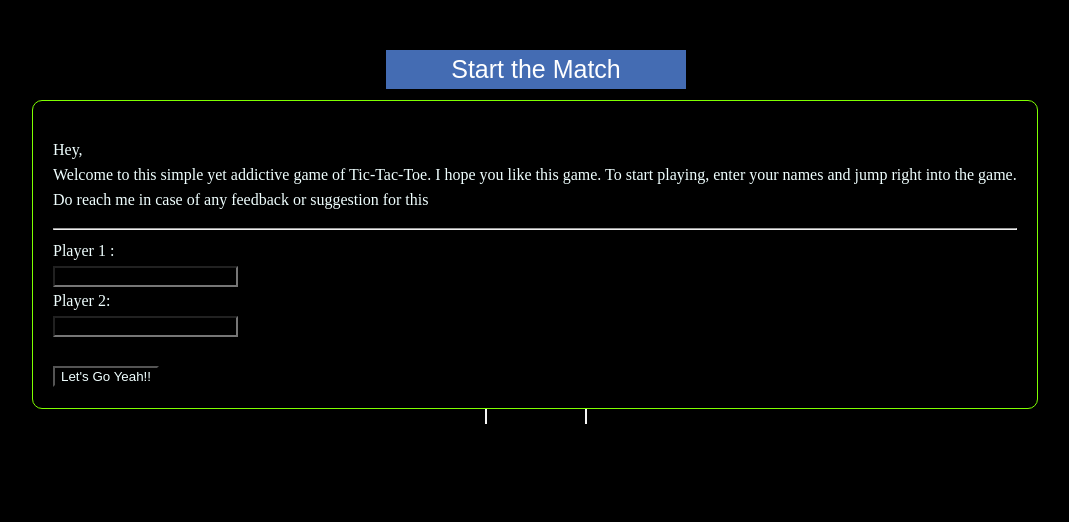
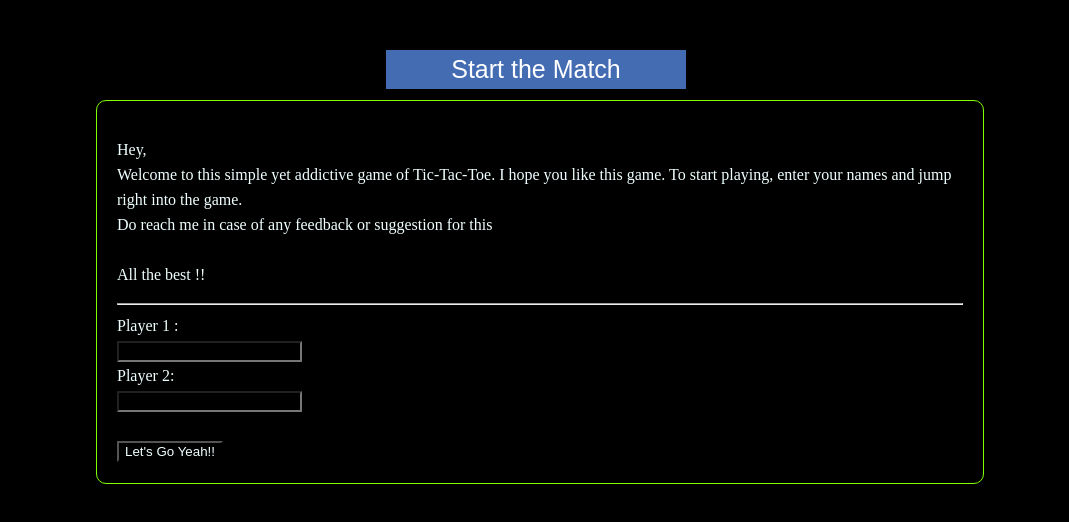
Before and after one commit to aglesemsepadhunga/tic-tac-toe, a plain HTML site: page index.html in a window 1280 px wide. Shown: the whole page, without its empty margins (104-1173 px from the left). Drawn offline with Linux system fonts and the light colour scheme.

Commit message:
Update index.html
all the best

```diff
--- a/index.html
+++ b/index.html
@@ -25,8 +25,8 @@
             border: chartreuse solid 1px;
             position: absolute;
             padding: 20px;
-            margin-left: 10%;
-            margin-right: 10%;
+            margin-left: 15%;
+            margin-right: 15%;
             top: 100px;
             line-height: 25px;
             border-radius: 10px;
@@ -51,7 +51,7 @@
     </head>
     <header>
         <form id="form">
-            <p>Hey,<br>    Welcome to this simple yet addictive game of Tic-Tac-Toe. I hope you like this game. To start playing, enter your names and jump right into the game.<br>Do reach me in case of any feedback or suggestion for this </p><hr>
+            <p>Hey,<br>    Welcome to this simple yet addictive game of Tic-Tac-Toe. I hope you like this game. To start playing, enter your names and jump right into the game.<br>Do reach me in case of any feedback or suggestion for this <br><br>All the best !!</p><hr>
             Player 1 : <br>
             <input type="text" id="player1" style="color: white;" required><br>
             Player 2:<br>
```
